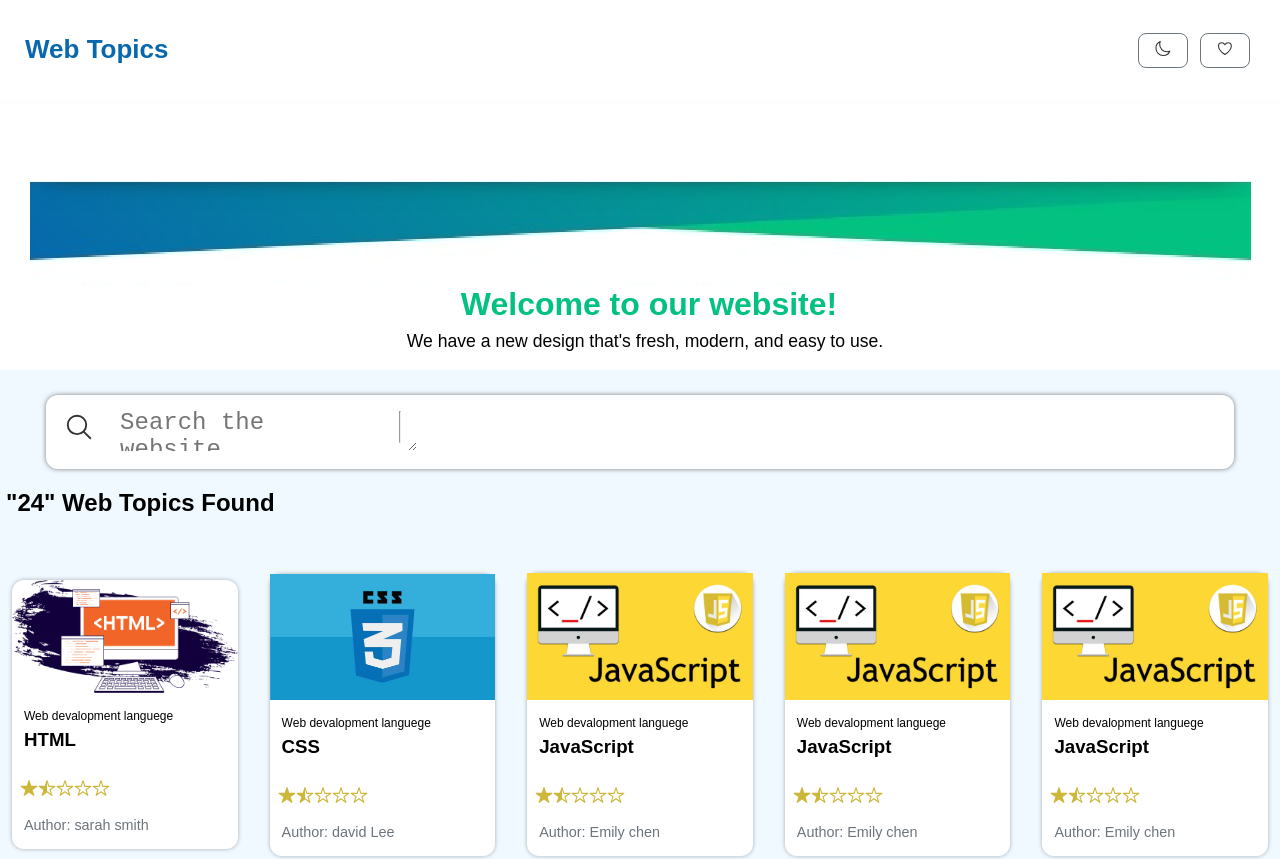
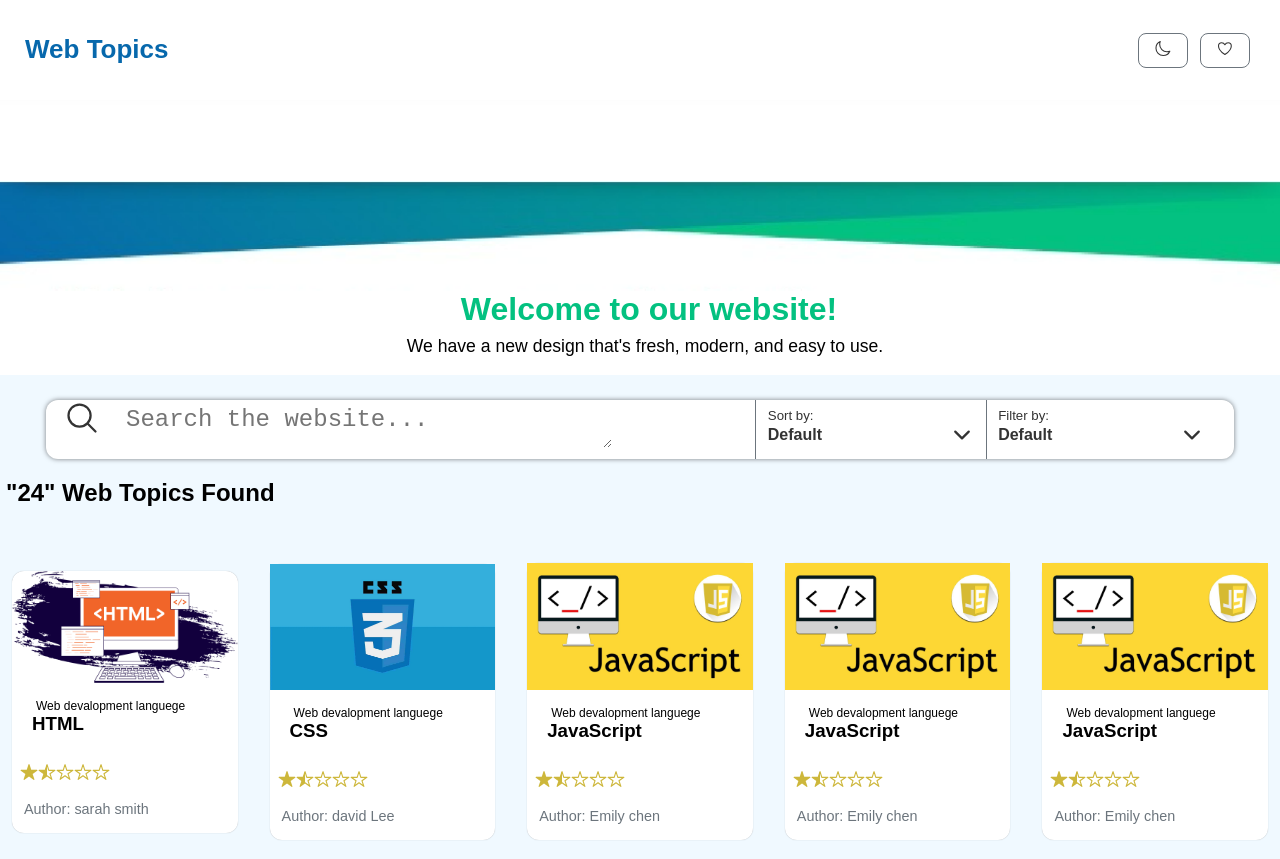
Before and after one commit to JSD-0423/Qusai-Issa-Project1, a plain HTML site: page index.html in a window 1280 px wide. Shown: the top 859 px of the page. Drawn offline with nearby package versions, Linux system fonts and the light colour scheme.

Commit message:
Add sort buttons and fix some styles

```diff
--- a/index.html
+++ b/index.html
@@ -47,6 +47,33 @@
                 <hr>
                 <div class="sort-div">
 
+                    <div class="vl" id="my-vl"></div>
+                    <div class="dropdown">
+                        <h5>Sort by:</h5>
+                        <div class="dropbtn">
+                            <h4>Default</h4>
+                            <ion-icon name="chevron-down-outline"></ion-icon>
+                        </div>
+                        <div class="dropdown-content">
+                            <a href="#">Link 1</a>
+                            <a href="#">Link 2</a>
+                            <a href="#">Link 3</a>
+                        </div>
+                    </div>
+                    <div class="vl"></div>
+                    <div class="dropdown">
+                        <h5>Filter by:</h5>
+                        <div class="dropbtn">
+                            <h4>Default</h4>
+                            <ion-icon name="chevron-down-outline"></ion-icon>
+                        </div>
+                        <div class="dropdown-content">
+                            <a href="#">Link 1</a>
+                            <a href="#">Link 2</a>
+                            <a href="#">Link 3</a>
+                        </div>
+                    </div>
+
                 </div>
 
             </div>
--- a/style.css
+++ b/style.css
@@ -81,6 +81,9 @@ ion-icon {
   flex-direction: column;
 }
 
+.welcome-section img {
+  width: 100%;
+}
 h1 {
   font-size: 32px;
   color: var(--brand-secondary);
@@ -124,6 +127,7 @@ h1 {
   padding: 18px;
   padding-top: 8px;
   box-shadow: 0px 0px 5px 0px  rgba(0,0,0,0.5);
+  padding-bottom: 0;
 
 }
 
@@ -131,7 +135,27 @@ h1 {
   display: inline-flex;
   align-items: center;
   gap: 24px;
+  height: 100%;
 }
+
+.sort-div {
+  display: grid;
+  grid-template-columns:1% 49% 1% 49%;
+  height: 100%;
+}
+
+.vl {
+  border-left: 1px solid var(--secondary-color);
+  height: 100%;
+}
+
+#my-vl {
+  border-left: 0px solid var(--secondary-color);
+}
+.dropdown {
+  padding-bottom: 12px;
+}
+
 .search-card >* textarea {
   border: 0px;
   font-size: 1.5rem;
@@ -139,6 +163,7 @@ h1 {
   width: 100%;
   height: 40px;
   padding-top: 6px;
+
 }
 
 .search-card >* ion-icon {
@@ -146,10 +171,38 @@ h1 {
 }
 
 hr {
+  margin: 0;
   margin-left:-18px;
   margin-right:-18px;
   width: auto;
   color: var(--body-text);
+}
+
+.dropdown > h5 {
+  color: var(--body-text);
+  margin: 0;
+  margin-top: 8px;
+  font-weight: 400;
+}
+
+.dropbtn > h4 {
+  color: var(--body-text);
+  margin: 0;
+  font-weight: 700;
+  align-self: center;
+}
+.dropbtn > ion-icon {
+  height: 24px;
+  width: 24px;
+}
+.dropbtn {
+  display: flex;
+  justify-content: space-between;
+  padding-right: 12px;
+}
+
+.dropdown-content {
+  display: none;
 }
 
 .card-section-holder {
@@ -167,10 +220,12 @@ width: 100%;
 }
 
 .card-title {
+  display: inline-flex;
   height: 20px;
   width: 100%;
-  padding-left: 24px;
   margin: 0;
+  margin-left: 40px;
+
 }
 
 .card-description {
@@ -247,12 +302,37 @@ color: var(--gold-color);
     align-items: center;
   }
 
+  .dropdown {
+    padding-left: 8px;
+  }
+  .search-div {
+    width: 60%;
+    display: flex;
+    align-items: flex-start;
+  }
+  .search-card >* textarea {
+  display: flex;
+  width: 70%;
+  }
   .search-card {
     flex-direction: row;
+    padding-top: 0;
   }
 
   .search-card > textarea {
     font-size: 10px;
+  }
+
+  .sort-div {
+    width: 40%;
+  }
+
+  hr {
+    display: none;
+  }
+
+  #my-vl {
+    border-left: 1px solid var(--secondary-color);
   }
 
   .card-section-holder {
@@ -262,11 +342,18 @@ color: var(--gold-color);
   }
 
   .card-div {
-    box-shadow: 0;
+    box-shadow: 0 0px 1px 0px rgba(0,0,0,0.3);
   }
   .card-description {
     font-size: 12px;
-    display: inline;
+    display: inline-flex;
+    align-self: start;
+    height: auto;
+    margin-left: 32px;
+    margin-right: 32px;
+    margin: 0;
+    margin-top: 16px;
+    width: 80%;
   }
 
   footer {
```
